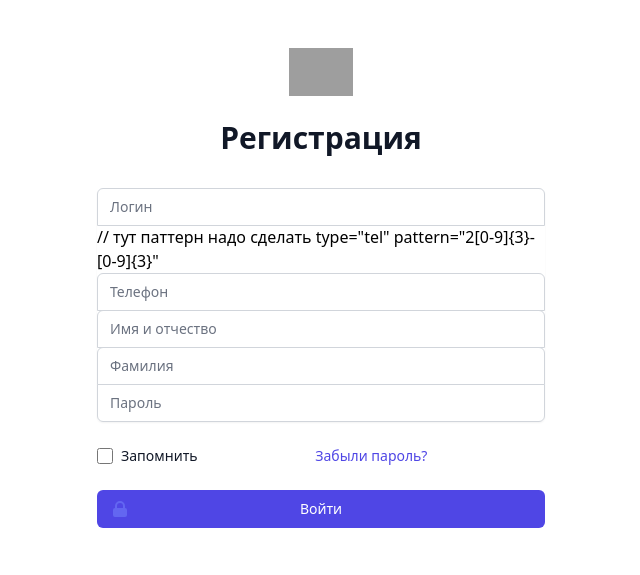
After one commit to zakhep66/tip_service, a Django app: page /registration in a window 1280 px wide. The commit adds this page. Shown: the top 575 px of the page, without its empty margins (319-959 px from the left). Run offline with Django 4.2, Linux system fonts and the light colour scheme; grey boxes are pictures that could not be loaded.

Commit message:
create registration page

```diff
--- a/tea_servise/urls.py
+++ b/tea_servise/urls.py
@@ -2,10 +2,12 @@ from django.urls import path
 from . import views
 from django.contrib.auth.views import LogoutView
 
+from .views import RegistrationView
 
 urlpatterns = [
     path('login', views.LoginView.as_view(), name="login"),
     path('logout', LogoutView.as_view(next_page="login"), name='logout'),
     path('', views.index, name="index"),
     path('staff', views.staff, name="staff"),
+    path('registration', views.RegistrationView.as_view(), name="registration"),
 ]
--- a/templates/base.html
+++ b/templates/base.html
@@ -12,7 +12,6 @@
 <body class="p-3">
     <div class="container">
     <a class="btn btn-outline-primary" href="{% url 'logout' %}">Выйти</a>
-    <a class="btn btn-outline-primary" href="{% url 'login' %}">Войти в систему</a>
         {% block content %}{% endblock %}
     </div>
 </body>
--- a/templates/index.html
+++ b/templates/index.html
@@ -5,6 +5,6 @@
 {% endblock %}
 {% block content %}
     <h1 class="mb-4">Главная</h1>
-    <a class="btn btn-outline-primary" href="{% url 'logout' %}">Выйти</a>
     <a class="btn btn-outline-primary" href="{% url 'login' %}">Войти в систему</a>
+    <a class="btn btn-outline-primary" href="{% url 'registration' %}">Зарегистрироваться</a>
 {% endblock %}
--- /dev/null
+++ b/templates/registration.html
@@ -0,0 +1,77 @@
+<!doctype html>
+<html lang="ru">
+<head>
+    <meta charset="UTF-8">
+    <meta name="viewport"
+          content="width=device-width, user-scalable=no, initial-scale=1.0, maximum-scale=1.0, minimum-scale=1.0">
+    <meta http-equiv="X-UA-Compatible" content="ie=edge">
+    <title>Авторизация</title>
+    <link href="https://unpkg.com/tailwindcss@^2/dist/tailwind.min.css" rel="stylesheet">
+</head>
+<body>
+<div class="min-h-full flex items-center justify-center py-12 px-4 sm:px-6 lg:px-8">
+    <div class="max-w-md w-full space-y-8">
+      <div>
+        <img class="mx-auto h-12 w-auto" src="https://tailwindui.com/img/logos/workflow-mark-indigo-600.svg" alt="Workflow">
+        <h1 class="mt-6 text-center text-3xl font-extrabold text-gray-900">
+          Регистрация
+        </h1>
+      </div>
+      <form class="mt-8 space-y-6" action="#" method="POST">
+        {% csrf_token %}
+        {% if form.non_field_errors %}
+            <div class="alert alert-dismissible alert-danger">{{ form.non_field_errors }}</div>
+        {% endif %}
+        <input type="hidden" name="remember" value="true">
+            <div class="rounded-md shadow-sm -space-y-px">
+                <div>
+                    <label for="username" class="sr-only">Логин</label>
+                    <input id="login" name="username" type="login" autocomplete="login" required class="appearance-none rounded-none relative block w-full px-3 py-2 border border-gray-300 placeholder-gray-500 text-gray-900 rounded-t-md focus:outline-none focus:ring-indigo-500 focus:border-indigo-500 focus:z-10 sm:text-sm" placeholder="Логин">
+                </div>
+                <div>
+                    <label for="phone" class="sr-only">Телефон</label>
+                    // тут паттерн надо сделать type="tel"  pattern="2[0-9]{3}-[0-9]{3}"
+                    <input id="phone" name="phone" type="text" required class="appearance-none rounded-none relative block w-full px-3 py-2 border border-gray-300 placeholder-gray-500 text-gray-900 rounded-t-md focus:outline-none focus:ring-indigo-500 focus:border-indigo-500 focus:z-10 sm:text-sm" placeholder="Телефон">
+                </div>
+                <div>
+                    <label for="name" class="sr-only">Имя и отчество</label>
+                    <input id="name" name="first_name" type="text"required class="appearance-none rounded-none relative block w-full px-3 py-2 border border-gray-300 placeholder-gray-500 text-gray-900 rounded-t-md focus:outline-none focus:ring-indigo-500 focus:border-indigo-500 focus:z-10 sm:text-sm" placeholder="Имя и отчество">
+                </div>
+                <div>
+                    <label for="last_name" class="sr-only">Фамилия</label>
+                    <input id="last_name" name="last_name" type="text"required class="appearance-none rounded-none relative block w-full px-3 py-2 border border-gray-300 placeholder-gray-500 text-gray-900 rounded-t-md focus:outline-none focus:ring-indigo-500 focus:border-indigo-500 focus:z-10 sm:text-sm" placeholder="Фамилия">
+                </div>
+                <div>
+                    <label for="password" class="sr-only">Пароль</label>
+                    <input id="password" name="password" type="password" autocomplete="current-password" required class="appearance-none rounded-none relative block w-full px-3 py-2 border border-gray-300 placeholder-gray-500 text-gray-900 rounded-b-md focus:outline-none focus:ring-indigo-500 focus:border-indigo-500 focus:z-10 sm:text-sm" placeholder="Пароль">
+                </div>
+            </div>
+            <div class="flex items-center justify-between">
+            <div class="flex items-center">
+                <input id="remember-me" name="remember-me" type="checkbox" class="h-4 w-4 text-indigo-600 focus:ring-indigo-500 border-gray-300 rounded">
+                <label for="remember-me" class="ml-2 block text-sm text-gray-900">
+                Запомнить
+                </label>
+            </div>
+            <div class="text-sm">
+                <a href="#" class="font-medium text-indigo-600 hover:text-indigo-500">
+                Забыли пароль?
+                </a>
+            </div>
+            <div class="mb-3">{{ f.errors}}</div>
+        </div>
+        <div>
+          <button type="submit" class="group relative w-full flex justify-center py-2 px-4 border border-transparent text-sm font-medium rounded-md text-white bg-indigo-600 hover:bg-indigo-700 focus:outline-none focus:ring-2 focus:ring-offset-2 focus:ring-indigo-500">
+            <span class="absolute left-0 inset-y-0 flex items-center pl-3">
+              <svg class="h-5 w-5 text-indigo-500 group-hover:text-indigo-400" xmlns="http://www.w3.org/2000/svg" viewBox="0 0 20 20" fill="currentColor" aria-hidden="true">
+                <path fill-rule="evenodd" d="M5 9V7a5 5 0 0110 0v2a2 2 0 012 2v5a2 2 0 01-2 2H5a2 2 0 01-2-2v-5a2 2 0 012-2zm8-2v2H7V7a3 3 0 016 0z" clip-rule="evenodd" />
+              </svg>
+            </span>
+            Войти
+          </button>
+        </div>
+      </form>
+    </div>
+  </div>
+</body>
+</html>
```
